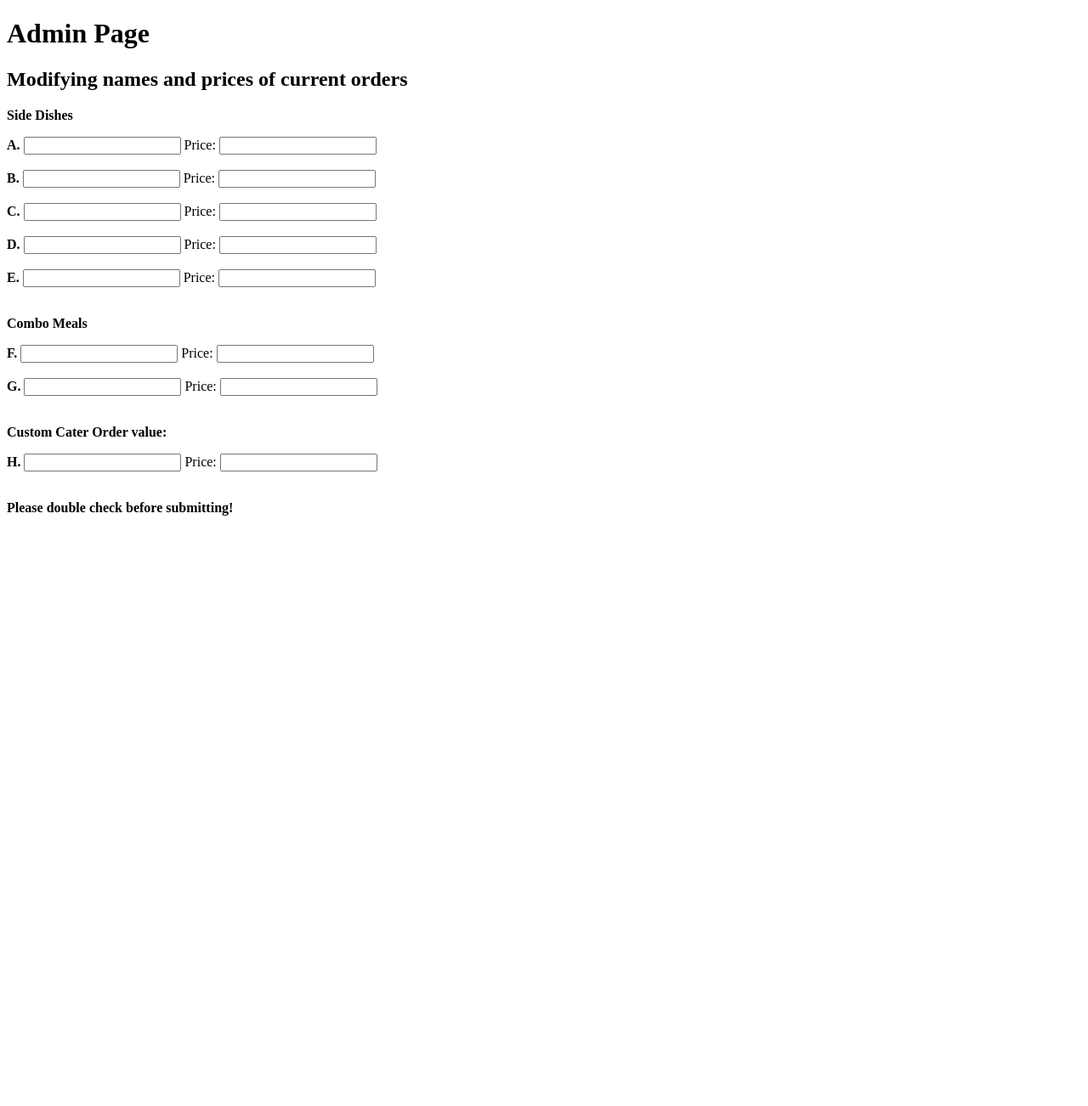
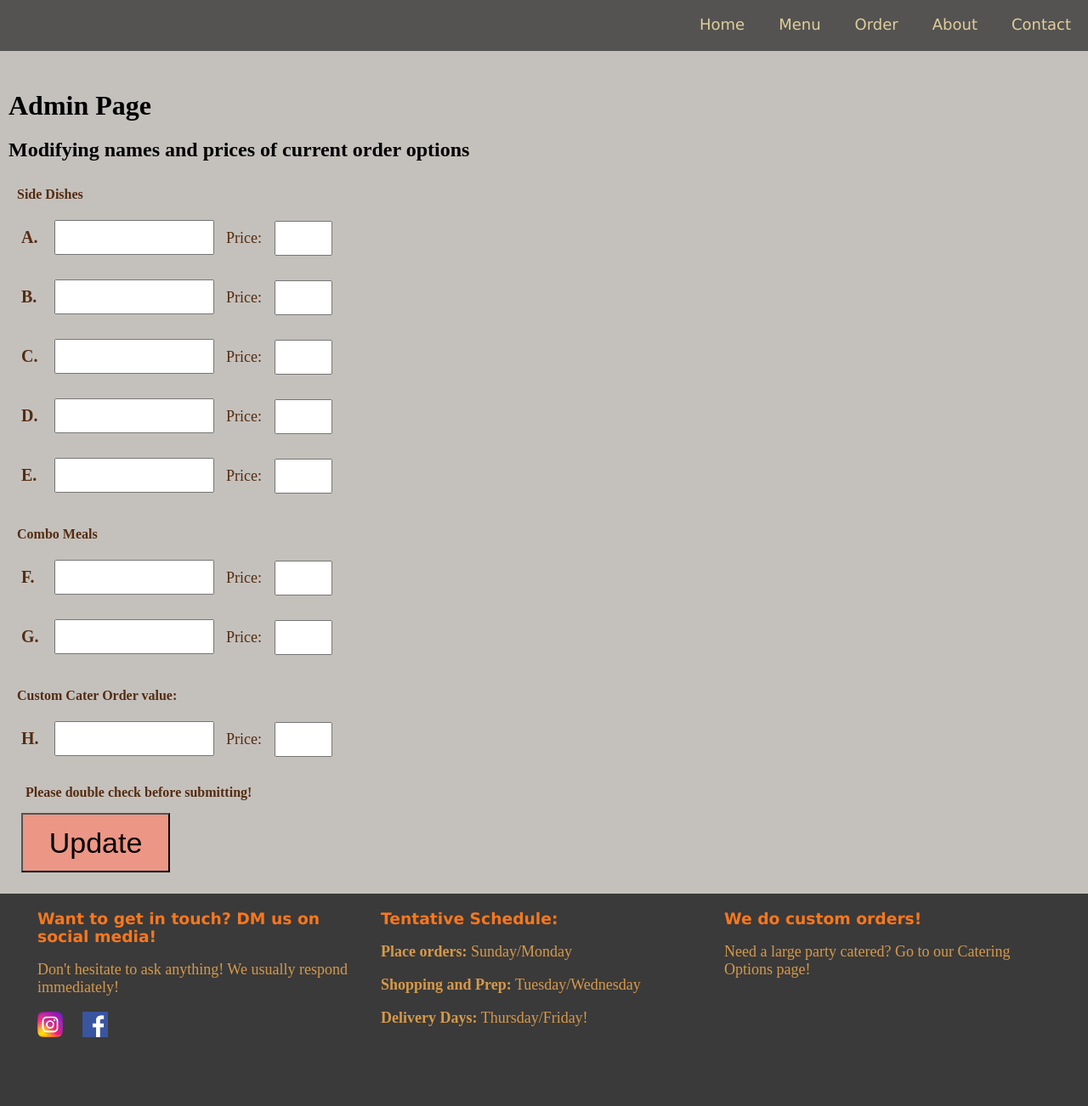
Before and after one commit to Mattmont415/DjangoIndo, a Django app: page /admin5959 in a window 1280 px wide. Shown: the whole page at 85% size. Before the commit the page ends 607 px from the top, so only its background shows below. Run offline with Django 3.2, Linux system fonts and the light colour scheme.

Commit message:
Formatted the admin order update page.

```diff
--- a/main/static/main/styles.css
+++ b/main/static/main/styles.css
@@ -351,6 +351,51 @@ body {
 
 
 
+
+/* Admin page updating */
+/* .formstyle { */
+#adminform {
+  color: rgb(85, 44, 16);
+  margin: 20px;
+  /* justify-content: center; */
+  /* flex: left; */
+}
+
+.margin {
+  margin: 10px;
+}
+
+.lblletter {
+  font-size: 20px;
+  width: 25px;
+  display: inline-block;
+}
+
+.inptext {
+  height: 35px;
+  font-size: 20px;
+  width: 180px;
+}
+
+.lblprice {
+  /* display: inline-block; */
+}
+
+.adminprice {
+  height: 35px;
+  width: 60px;
+  font-size: 18px;
+}
+
+#updatebutton {
+  width: 175px;
+  background-color: rgb(236, 150, 134);
+  height: 70px;
+  font-size: 34px;
+}
+
+
+
 /* Middle of the page, to allow even spacing for footer*/
 .content {
   flex: 1 0 auto;
@@ -373,8 +418,8 @@ body {
 /* Order Page  */
 .quantity {
   font-size: 18px;
-  height: 20px;
-  width: 30px;
+  height: 30px;
+  width: 43px;
 }
 .textbox {
   width: 300px;
@@ -388,6 +433,7 @@ form .labelq {
   float: left;
   clear: left;
   width: 120px;
+  font-size: 24px;
 }
 label, input {
   margin: 5px;
--- a/main/templates/main/admin5959.html
+++ b/main/templates/main/admin5959.html
@@ -1,62 +1,66 @@
-<!DOCTYPE html>
+{% extends "main/layout.html" %}
+{% load static %}
+
+{% block body %}
+<body>
+  <p></p><p></p><p>
+  <h1 class="margin">Admin Page</h1>
 
 
-<head>
-  <title>LA Indo Admin</title>
-</head>
-
-<body>
-  <h1>Admin Page</h1>
-
-
-  <h2>Modifying names and prices of current orders</h2>
+  <h2 class="margin">Modifying names and prices of current order options</h2>
 
   <form action="{% url 'order' %}" method="post">
     {% csrf_token %}
-    <p><strong>Side Dishes</strong></p>
-    <label for="namea"><strong>A. </strong></label>
-      <input type="text" value="{{ nameA }}" name="namea">
-    <label for="pricea">Price: </label>
-      <input type="text" value="{{ priceA }}" name="pricea"><br><br>
+    <div class="formstyle" id="adminform">
+      <p><strong>Side Dishes</strong></p>
+      <label for="namea" class="lblletter"><strong>A. </strong></label>
+        <input type="text" class="inptext" value="{{ nameA }}" name="namea">
+      <label for="pricea" class="lblprice">Price: </label>
+        <input type="number" class="adminprice" min="0" value="{{ priceA }}" name="pricea"><br><br>
 
-    <label for="nameb"><strong>B. </strong></label>
-      <input type="text" value="{{ nameB }}" name="nameb">
-    <label for="priceb">Price: </label>
-      <input type="text" value="{{ priceB }}" name="priceb"><br><br>
+      <label for="nameb" class="lblletter"><strong>B. </strong></label>
+        <input type="text" class="inptext" value="{{ nameB }}" name="nameb">
+      <label for="priceb" class="lblprice">Price: </label>
+        <input type="number" class="adminprice" min="0" value="{{ priceB }}" name="priceb"><br><br>
 
-    <label for="namec"><strong>C. </strong></label>
-      <input type="text" value="{{ nameC }}" name="namec">
-    <label for="pricec">Price: </label>
-      <input type="text" value="{{ priceC }}" name="pricec"><br><br>
+      <label for="namec" class="lblletter"><strong>C. </strong></label>
+        <input type="text" class="inptext" value="{{ nameC }}" name="namec">
+      <label for="pricec" class="lblprice">Price: </label>
+        <input type="number" class="adminprice" min="0" value="{{ priceC }}" name="pricec"><br><br>
 
-    <label for="named"><strong>D. </strong></label>
-      <input type="text" value="{{ nameD }}" name="named">
-    <label for="priced">Price: </label>
-      <input type="text" value="{{ priceD }}" name="priced"><br><br>
+      <label for="named" class="lblletter"><strong>D. </strong></label>
+        <input type="text" class="inptext" value="{{ nameD }}" name="named">
+      <label for="priced" class="lblprice">Price: </label>
+        <input type="number" class="adminprice" min="0" value="{{ priceD }}" name="priced"><br><br>
 
-    <label for="namee"><strong>E. </strong></label>
-      <input type="text" value="{{ nameE }}" name="namee">
-    <label for="pricee">Price: </label>
-      <input type="text" value="{{ priceE }}" name="pricee"><br><br>
+      <label for="namee" class="lblletter"><strong>E. </strong></label>
+        <input type="text" class="inptext" value="{{ nameE }}" name="namee">
+      <label for="pricee" class="lblprice">Price: </label>
+        <input type="number" class="adminprice" min="0" value="{{ priceE }}" name="pricee"><br><br>
 
-    <p><strong>Combo Meals</strong></p>
+      <p><strong>Combo Meals</strong></p>
 
-    <label for="nameF"><strong>F. </strong></label>
-      <input type="text" value="{{ nameF }}" name="namef">
-    <label for="pricef">Price: </label>
-      <input type="text" value="{{ priceF }}" name="pricef"><br><br>
+      <label for="nameF" class="lblletter"><strong>F. </strong></label>
+        <input type="text" class="inptext" value="{{ nameF }}" name="namef">
+      <label for="pricef" class="lblprice">Price: </label>
+        <input type="number" class="adminprice" min="0" value="{{ priceF }}" name="pricef"><br><br>
 
-    <label for="nameg"><strong>G. </strong></label>
-      <input type="text" value="{{ nameG }}" name="nameg">
-    <label for="priceg">Price: </label>
-      <input type="text" value="{{ priceG }}" name="priceG"><br><br>
+      <label for="nameg" class="lblletter"><strong>G. </strong></label>
+        <input type="text" class="inptext" value="{{ nameG }}" name="nameg">
+      <label for="priceg" class="lblprice">Price: </label>
+        <input type="number" class="adminprice" min="0" value="{{ priceG }}" name="priceG"><br><br>
 
-    <p><strong>Custom Cater Order value:</strong></p>
+      <p><strong>Custom Cater Order value:</strong></p>
 
-    <label for="nameh"><strong>H. </strong></label>
-      <input type="text" value="{{ nameH }}" name="nameh">
-    <label for="priceh">Price: </label>
-      <input type="text" value="{{ priceH }}" name="priceh"><br><br>
+      <label for="nameh" class="lblletter"><strong>H. </strong></label>
+        <input type="text" class="inptext" value="{{ nameH }}" name="nameh">
+      <label for="priceh" class="lblprice">Price: </label>
+        <input type="number" class="adminprice" min="0" value="{{ priceH }}" name="priceh"><br><br>
+
+      <p class="margin"><strong>Please double check before submitting!</strong></p>
+
+      <input type="submit" id="updatebutton" value="Update">
+    </div>
   </form>
 
 
@@ -65,9 +69,7 @@
 
 
 
-  <p><strong>Please double check before submitting!</strong></p>
 
 </body>
 
-
-</html>
+{% endblock %}
--- a/main/templates/main/order.html
+++ b/main/templates/main/order.html
@@ -25,6 +25,8 @@
       <h2>Order Form: </h2>
       <form method="post">
         {% csrf_token %}
+
+        <!-- //Iterate over the side dishes while they exist (avoid blank spaced item)  -->
         <h3>Small Plates</h3>
         <label for="salad" class="labelq">Salad: </label>
         <input type="number" name="salad" value="0" min="0" class="quantity">
```
